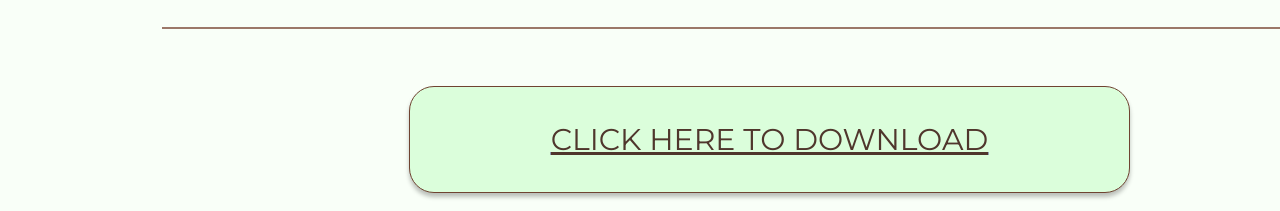
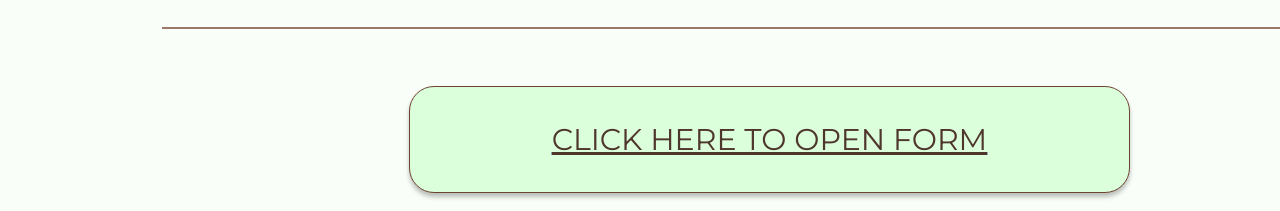
Before and after one commit to LUZADA-SARAH/form_pisgc, a plain HTML site: page index.html in a window 1280 px wide. Shown: the part 1200-1411 px from the top of the page. Drawn offline with Linux system fonts and the light colour scheme.

Commit message:
Update index.html

```diff
--- a/index.html
+++ b/index.html
@@ -124,7 +124,7 @@
 
         <div class="PATHFILE">
             <a href="https://drive.google.com/file/d/1un8Zxr56c1OnqLiYedgvNwn0Q4GYmzPC/view?usp=drive_link" target="_blank" class="download-box">
-                <p>CLICK HERE TO DOWNLOAD</p>
+                <p>CLICK HERE TO OPEN FORM</p>
             </a>
         </div>
 
```
